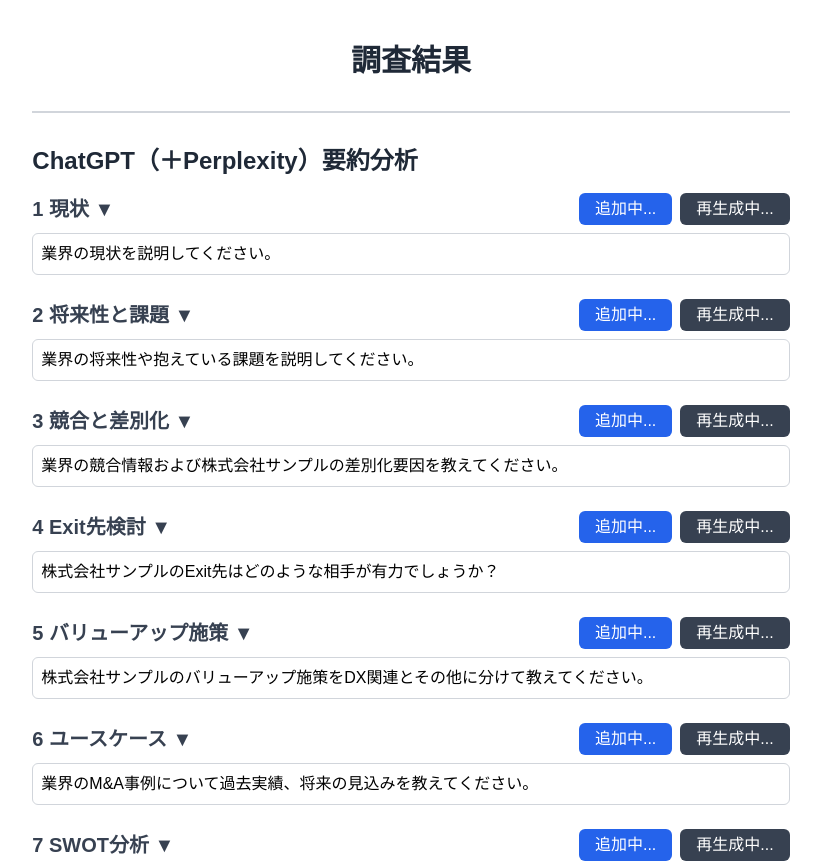
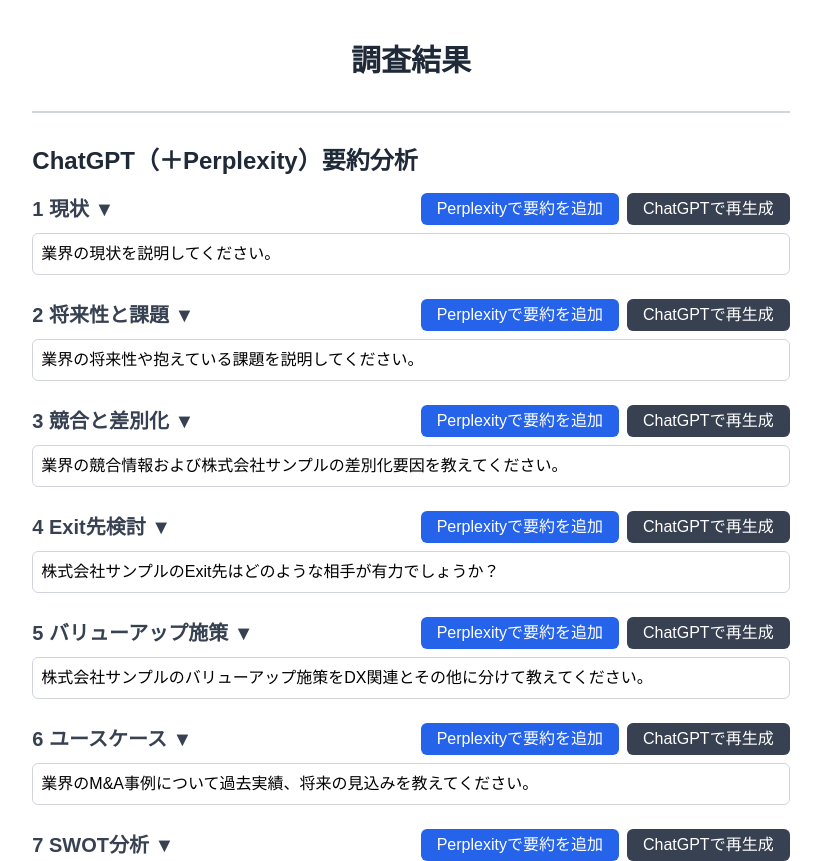
Before and after one commit to Kazuto-Ikeda/local-for-investment-PJ, a Next.js app: page / in a window 1280 px wide. Shown: the part 1399-2260 px from the top of the page, without its empty margins (229-1050 px from the left). Built offline with nearby package versions, Linux system fonts and the light colour scheme.

Commit message:
fix button letter

```diff
--- a/src/app/page.tsx
+++ b/src/app/page.tsx
@@ -706,17 +706,17 @@ const IndexPage = () => {
                 <button
                   onClick={() => handleAddPerplexity(mappedKey)}
                   className="bg-blue-600 text-white py-1 px-4 rounded-md hover:bg-blue-700"
-                  disabled={isAddingPerplexity[mappedKey]} // Perplexityのローディングに依存
+                  disabled={isAddingPerplexity[mappedKey] || false} // Perplexityのローディングに依存
                 >
-                  {isAddingPerplexity ? "追加中..." : "Perplexityで要約を追加"}
+                  {isAddingPerplexity[mappedKey] ? "追加中..." : "Perplexityで要約を追加"}
                 </button>
 
                 <button
                   onClick={() => handleRegenerate(mappedKey)}
                   className="bg-gray-700 text-white py-1 px-4 rounded-md hover:bg-gray-800"
-                  disabled={isRegenerating[mappedKey]} // 再生成のローディングに依存
+                  disabled={isRegenerating[mappedKey] || false} // 再生成のローディングに依存
                 >
-                  {isRegenerating ? "再生成中..." : "ChatGPTで再生成"}
+                  {isRegenerating[mappedKey] ? "再生成中..." : "ChatGPTで再生成"}
                 </button>
               </div>
             </div>
```
